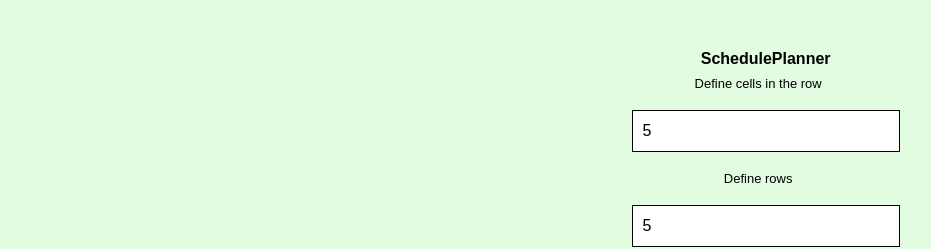
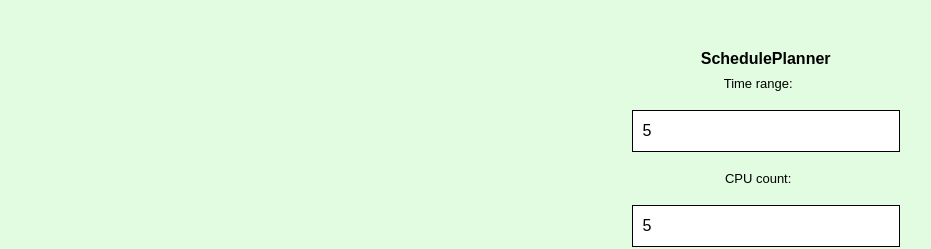
Before and after one commit to oleggr/SchedulePlanner, a React (Create React App) app in the folder frontend/: page / in a window 1280 px wide. Shown: the top 249 px of the page, without its empty margins (349-1280 px from the left). Built offline with nearby package versions, Linux system fonts and the light colour scheme.

Commit message:
params renamed

```diff
--- a/frontend/src/components/grid.js
+++ b/frontend/src/components/grid.js
@@ -77,27 +77,21 @@ const Grid = ({
         <h1>SchedulePlanner</h1>
 
         <div>
-          <label htmlFor="cells">Define cells in the row</label>
-        </div>
-
-        <div>
+          <label htmlFor="cells">Time range:</label>
           <input
             type="text"
-            placeholder="Define cells in the row"
+            placeholder="Time range"
             id="cells"
             value={inputCells}
             onChange={(e) => setCells(e.target.value)}
           />
         </div>
 
-
         <div>
-          <label htmlFor="rows">Define rows</label>
-        </div>
-        <div>
+          <label htmlFor="rows">CPU count:</label>
           <input
             type="text"
-            placeholder="Define rows"
+            placeholder="CPU count"
             id="rows"
             value={inputRows}
             onChange={(e) => setRows(e.target.value)}
```
